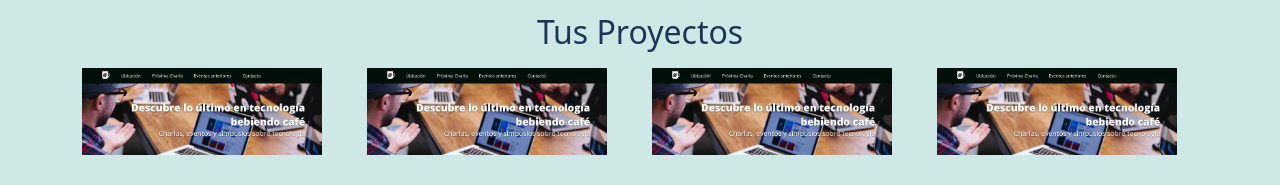
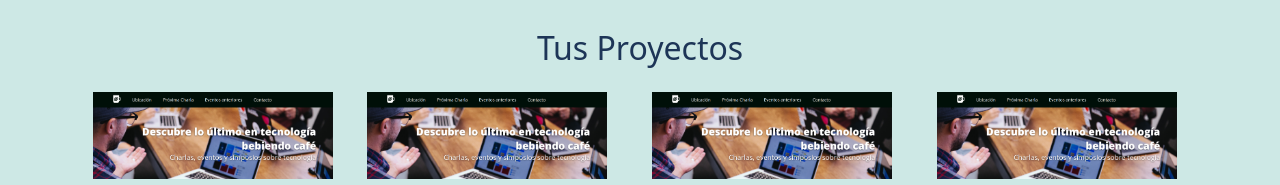
Before and after one commit to ingridoa/DesafioframyBootIOA, a website: page index.html in a window 1280 px wide. Shown: the part 536-721 px from the top of the page. Drawn offline with nearby package versions, Linux system fonts and the light colour scheme.

Commit message:
Se cambia las imgs de proyect

```diff
--- a/index.html
+++ b/index.html
@@ -123,8 +123,8 @@
 
       <section class="container my-3">
         <div class="row">
-          <h2 class="text-secondary text-center">Tus Proyectos</h2>
-          <div class="col-12 col-md-3 my-2">
+          <h2 class="text-secondary text-center my-3">Tus Proyectos</h2>
+          <div class="col-12 col-md-3 my-2 text-center">
             <img
               class="proyectos-mg"
               src="./assets/img/meetcoffee.png"
```
